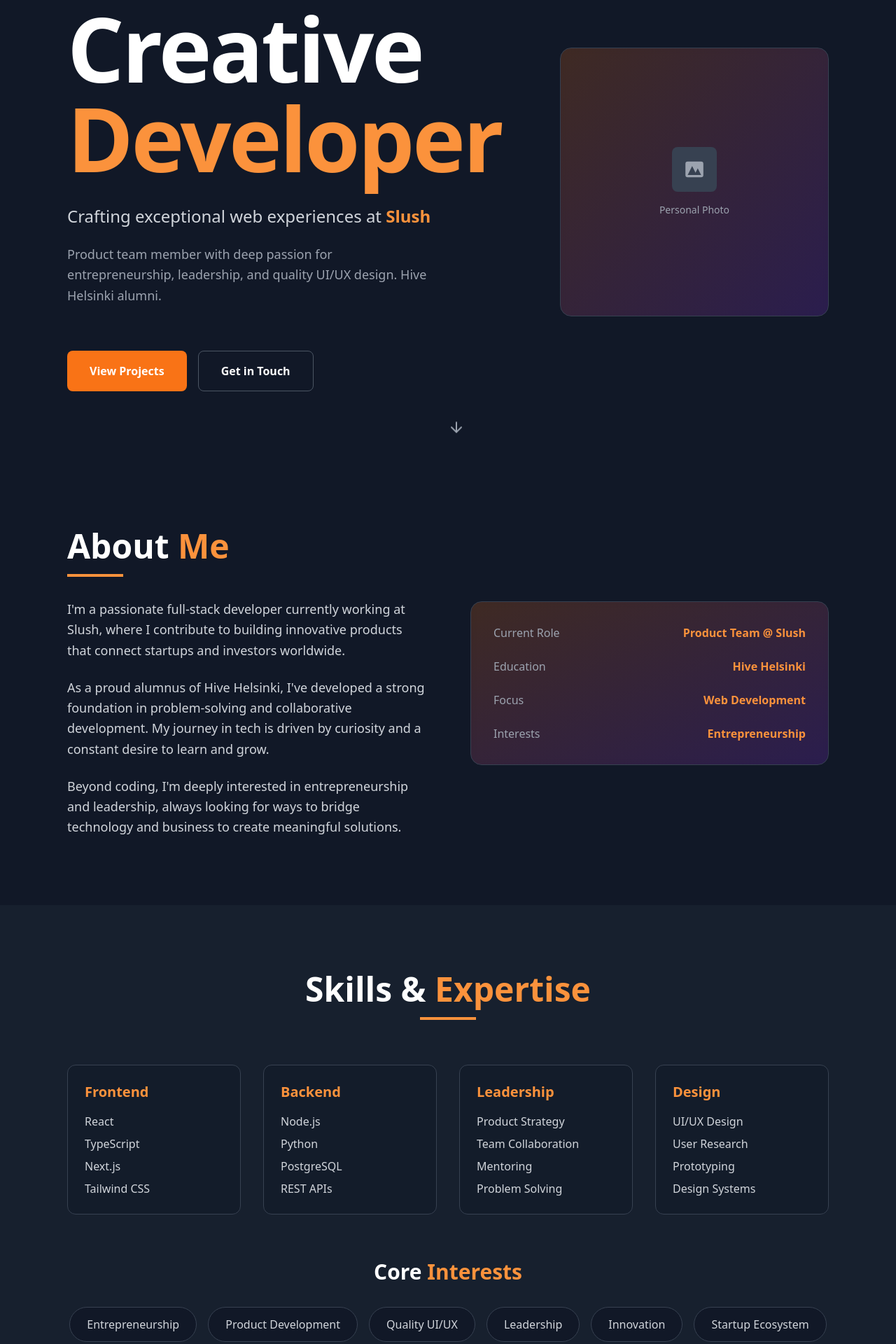
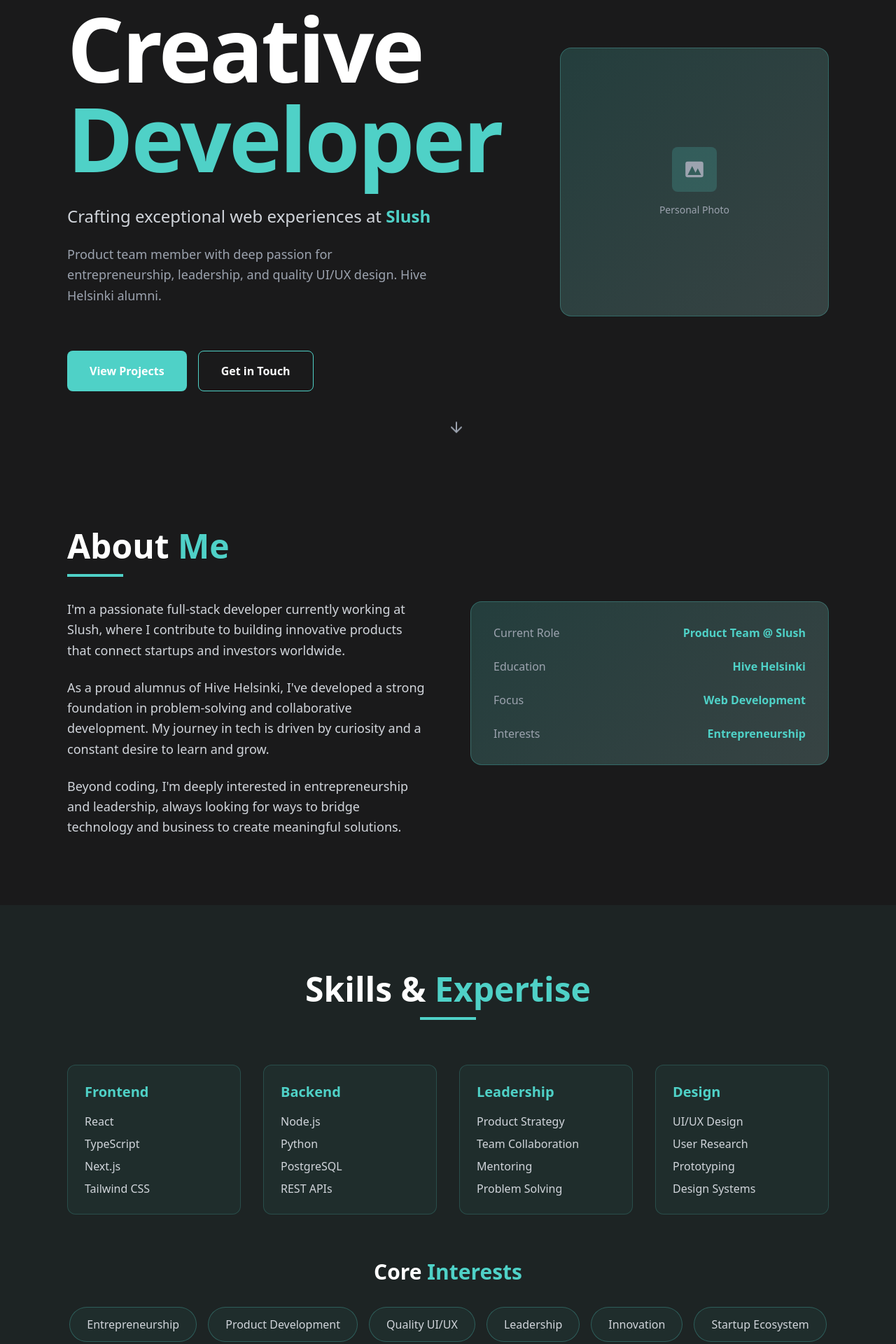
Before and after one commit to HenronenGIT/hmaronen-homepage, a React (Vite) app: page / in a window 1280 px wide. Shown: the part 140-2060 px from the top of the page at 70% size. Built offline with nearby package versions, Linux system fonts and the light colour scheme.

Commit message:
Update color palette
Set background color to #1A1A1B and adjust other colors to match the provided screenshot.

```diff
--- a/src/components/About.tsx
+++ b/src/components/About.tsx
@@ -9,9 +9,9 @@ const About = () => {
           <div className="space-y-8">
             <div className="space-y-4">
               <h2 className="text-4xl md:text-5xl font-bold">
-                About <span className="text-orange-400">Me</span>
+                About <span style={{ color: '#4FD1C7' }}>Me</span>
               </h2>
-              <div className="w-20 h-1 bg-orange-400"></div>
+              <div className="w-20 h-1" style={{ backgroundColor: '#4FD1C7' }}></div>
             </div>
 
             <div className="space-y-6 text-lg text-gray-300 leading-relaxed">
@@ -35,23 +35,27 @@ const About = () => {
           </div>
 
           <div className="relative">
-            <div className="bg-gradient-to-br from-orange-500/20 to-purple-600/20 rounded-2xl p-8 backdrop-blur-sm border border-gray-700">
+            <div className="rounded-2xl p-8 backdrop-blur-sm border"
+                 style={{
+                   background: 'linear-gradient(135deg, rgba(79, 209, 199, 0.2) 0%, rgba(175, 235, 231, 0.2) 100%)',
+                   borderColor: 'rgba(79, 209, 199, 0.3)'
+                 }}>
               <div className="space-y-6">
                 <div className="flex items-center justify-between">
                   <span className="text-gray-400">Current Role</span>
-                  <span className="text-orange-400 font-semibold">Product Team @ Slush</span>
+                  <span className="font-semibold" style={{ color: '#4FD1C7' }}>Product Team @ Slush</span>
                 </div>
                 <div className="flex items-center justify-between">
                   <span className="text-gray-400">Education</span>
-                  <span className="text-orange-400 font-semibold">Hive Helsinki</span>
+                  <span className="font-semibold" style={{ color: '#4FD1C7' }}>Hive Helsinki</span>
                 </div>
                 <div className="flex items-center justify-between">
                   <span className="text-gray-400">Focus</span>
-                  <span className="text-orange-400 font-semibold">Web Development</span>
+                  <span className="font-semibold" style={{ color: '#4FD1C7' }}>Web Development</span>
                 </div>
                 <div className="flex items-center justify-between">
                   <span className="text-gray-400">Interests</span>
-                  <span className="text-orange-400 font-semibold">Entrepreneurship</span>
+                  <span className="font-semibold" style={{ color: '#4FD1C7' }}>Entrepreneurship</span>
                 </div>
               </div>
             </div>
--- a/src/components/Hero.tsx
+++ b/src/components/Hero.tsx
@@ -9,18 +9,18 @@ const Hero = () => {
         <div className="grid grid-cols-1 lg:grid-cols-2 gap-12 items-center">
           <div className="space-y-8 animate-fade-in">
             <div className="space-y-4">
-              <p className="text-orange-400 text-lg md:text-xl font-medium tracking-wide">
+              <p className="text-lg md:text-xl font-medium tracking-wide" style={{ color: '#4FD1C7' }}>
                 Full-stack Developer
               </p>
               <h1 className="text-6xl md:text-8xl lg:text-9xl font-bold leading-none tracking-tight">
                 <span className="block">Creative</span>
-                <span className="block text-orange-400">Developer</span>
+                <span className="block" style={{ color: '#4FD1C7' }}>Developer</span>
               </h1>
             </div>
 
             <div className="space-y-6 max-w-2xl">
               <p className="text-xl md:text-2xl text-gray-300 leading-relaxed">
-                Crafting exceptional web experiences at <span className="text-orange-400 font-semibold">Slush</span>
+                Crafting exceptional web experiences at <span className="font-semibold" style={{ color: '#4FD1C7' }}>Slush</span>
               </p>
               <p className="text-lg text-gray-400 leading-relaxed">
                 Product team member with deep passion for entrepreneurship, leadership,
@@ -29,19 +29,44 @@ const Hero = () => {
             </div>
 
             <div className="flex flex-wrap gap-4 pt-8">
-              <button className="bg-orange-500 hover:bg-orange-600 text-white px-8 py-4 rounded-lg font-semibold transition-all duration-300 hover:scale-105 hover:shadow-lg hover:shadow-orange-500/25">
+              <button className="text-white px-8 py-4 rounded-lg font-semibold transition-all duration-300 hover:scale-105 hover:shadow-lg"
+                      style={{
+                        backgroundColor: '#4FD1C7',
+                        boxShadow: 'hover:0 10px 25px rgba(79, 209, 199, 0.25)'
+                      }}
+                      onMouseEnter={(e) => {
+                        e.currentTarget.style.backgroundColor = '#3FBDB3';
+                        e.currentTarget.style.boxShadow = '0 10px 25px rgba(79, 209, 199, 0.25)';
+                      }}
+                      onMouseLeave={(e) => {
+                        e.currentTarget.style.backgroundColor = '#4FD1C7';
+                        e.currentTarget.style.boxShadow = 'none';
+                      }}>
                 View Projects
               </button>
-              <button className="border border-gray-600 hover:border-orange-400 text-white px-8 py-4 rounded-lg font-semibold transition-all duration-300 hover:scale-105">
+              <button className="border text-white px-8 py-4 rounded-lg font-semibold transition-all duration-300 hover:scale-105"
+                      style={{ borderColor: '#4FD1C7' }}
+                      onMouseEnter={(e) => {
+                        e.currentTarget.style.borderColor = '#4FD1C7';
+                        e.currentTarget.style.color = '#4FD1C7';
+                      }}
+                      onMouseLeave={(e) => {
+                        e.currentTarget.style.color = 'white';
+                      }}>
                 Get in Touch
               </button>
             </div>
           </div>
 
           <div className="flex justify-center lg:justify-end">
-            <div className="w-80 h-80 md:w-96 md:h-96 bg-gradient-to-br from-orange-500/20 to-purple-600/20 rounded-2xl border border-gray-700 flex items-center justify-center backdrop-blur-sm">
+            <div className="w-80 h-80 md:w-96 md:h-96 rounded-2xl border flex items-center justify-center backdrop-blur-sm"
+                 style={{
+                   background: 'linear-gradient(135deg, rgba(79, 209, 199, 0.2) 0%, rgba(175, 235, 231, 0.2) 100%)',
+                   borderColor: 'rgba(79, 209, 199, 0.3)'
+                 }}>
               <div className="text-gray-400 text-center">
-                <div className="w-16 h-16 mx-auto mb-4 bg-gray-700 rounded-lg flex items-center justify-center">
+                <div className="w-16 h-16 mx-auto mb-4 rounded-lg flex items-center justify-center"
+                     style={{ backgroundColor: 'rgba(79, 209, 199, 0.2)' }}>
                   <svg className="w-8 h-8" fill="currentColor" viewBox="0 0 20 20">
                     <path fillRule="evenodd" d="M4 3a2 2 0 00-2 2v10a2 2 0 002 2h12a2 2 0 002-2V5a2 2 0 00-2-2H4zm12 12H4l4-8 3 6 2-4 3 6z" clipRule="evenodd" />
                   </svg>
--- a/src/components/Skills.tsx
+++ b/src/components/Skills.tsx
@@ -31,24 +31,34 @@ const Skills = () => {
   ];
 
   return (
-    <section className="py-24 px-6 md:px-12 lg:px-24 bg-gray-800/50">
+    <section className="py-24 px-6 md:px-12 lg:px-24" style={{ backgroundColor: 'rgba(79, 209, 199, 0.05)' }}>
       <div className="max-w-6xl mx-auto">
         <div className="space-y-16">
           <div className="text-center space-y-4">
             <h2 className="text-4xl md:text-5xl font-bold">
-              Skills & <span className="text-orange-400">Expertise</span>
+              Skills & <span style={{ color: '#4FD1C7' }}>Expertise</span>
             </h2>
-            <div className="w-20 h-1 bg-orange-400 mx-auto"></div>
+            <div className="w-20 h-1 mx-auto" style={{ backgroundColor: '#4FD1C7' }}></div>
           </div>
 
           <div className="grid grid-cols-1 md:grid-cols-2 lg:grid-cols-4 gap-8">
             {skills.map((skill, index) => (
               <div
                 key={skill.category}
-                className="group p-6 rounded-xl bg-gray-900/50 border border-gray-700 hover:border-orange-400/50 transition-all duration-300 hover:transform hover:scale-105"
-                style={{ animationDelay: `${index * 100}ms` }}
+                className="group p-6 rounded-xl border transition-all duration-300 hover:transform hover:scale-105"
+                style={{
+                  backgroundColor: 'rgba(79, 209, 199, 0.05)',
+                  borderColor: 'rgba(79, 209, 199, 0.2)'
+                }}
+                onMouseEnter={(e) => {
+                  e.currentTarget.style.borderColor = 'rgba(79, 209, 199, 0.5)';
+                }}
+                onMouseLeave={(e) => {
+                  e.currentTarget.style.borderColor = 'rgba(79, 209, 199, 0.2)';
+                }}
               >
-                <h3 className="text-xl font-bold text-orange-400 mb-4 group-hover:text-orange-300 transition-colors">
+                <h3 className="text-xl font-bold mb-4 group-hover:opacity-80 transition-colors"
+                    style={{ color: '#4FD1C7' }}>
                   {skill.category}
                 </h3>
                 <ul className="space-y-2">
@@ -64,14 +74,25 @@ const Skills = () => {
 
           <div className="space-y-8">
             <h3 className="text-3xl font-bold text-center">
-              Core <span className="text-orange-400">Interests</span>
+              Core <span style={{ color: '#4FD1C7' }}>Interests</span>
             </h3>
             <div className="flex flex-wrap justify-center gap-4">
               {interests.map((interest, index) => (
                 <span
                   key={interest}
-                  className="px-6 py-3 bg-gray-900 border border-gray-700 rounded-full text-gray-300 hover:border-orange-400 hover:text-orange-400 transition-all duration-300 hover:scale-105 cursor-default"
-                  style={{ animationDelay: `${index * 50}ms` }}
+                  className="px-6 py-3 border rounded-full text-gray-300 transition-all duration-300 hover:scale-105 cursor-default"
+                  style={{
+                    backgroundColor: 'rgba(79, 209, 199, 0.05)',
+                    borderColor: 'rgba(79, 209, 199, 0.3)'
+                  }}
+                  onMouseEnter={(e) => {
+                    e.currentTarget.style.borderColor = '#4FD1C7';
+                    e.currentTarget.style.color = '#4FD1C7';
+                  }}
+                  onMouseLeave={(e) => {
+                    e.currentTarget.style.borderColor = 'rgba(79, 209, 199, 0.3)';
+                    e.currentTarget.style.color = 'rgb(209, 213, 219)';
+                  }}
                 >
                   {interest}
                 </span>
--- a/src/pages/Index.tsx
+++ b/src/pages/Index.tsx
@@ -6,7 +6,7 @@ import Skills from '../components/Skills';
 
 const Index = () => {
   return (
-    <div className="min-h-screen bg-gray-900 text-white overflow-x-hidden">
+    <div className="min-h-screen text-white overflow-x-hidden" style={{ backgroundColor: '#1A1A1B' }}>
       <Hero />
       <About />
       <Skills />
```
